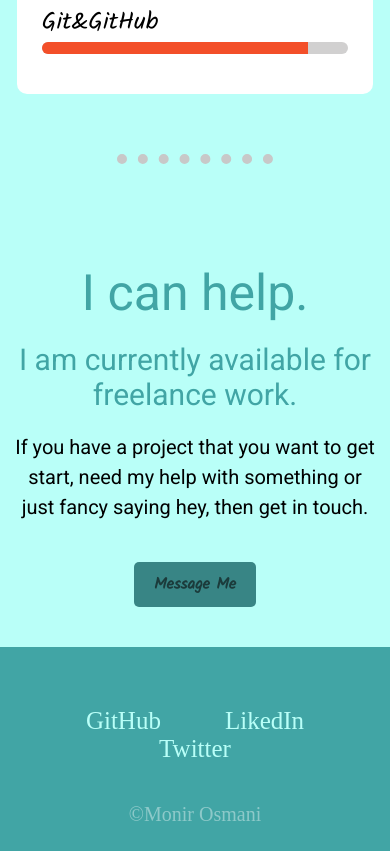
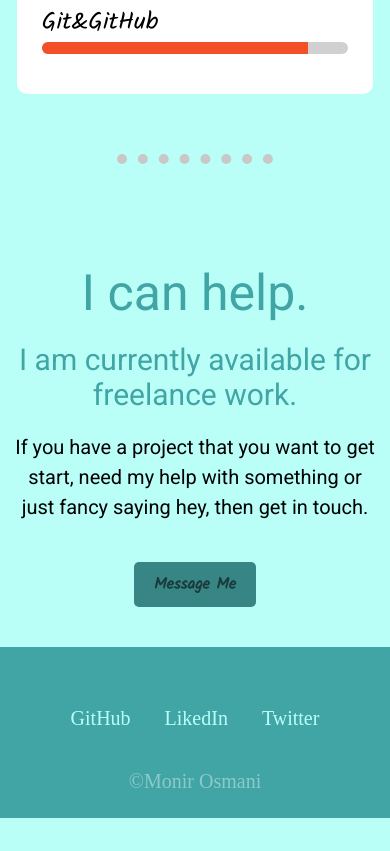
Before and after one commit to Monir-Osman/profile, a plain HTML site: page index.html in a window 390 px wide. Shown: the part 1901-2752 px from the top of the page. After the commit the page ends 2719 px from the top, so only its background shows below. Drawn offline with Linux system fonts and the light colour scheme.

Commit message:
Media quries added

```diff
--- a/style.css
+++ b/style.css
@@ -350,4 +350,13 @@ footer > p:hover {
     left: 47%;
     top: -10px;
   }
+  footer > ul > li {
+    display: inline;
+    padding: 15px;
+  }
+  footer > ul > li > a {
+    text-decoration: none;
+    font-size: 20px;
+    color: #b9fff8;
+  }
 }
```
